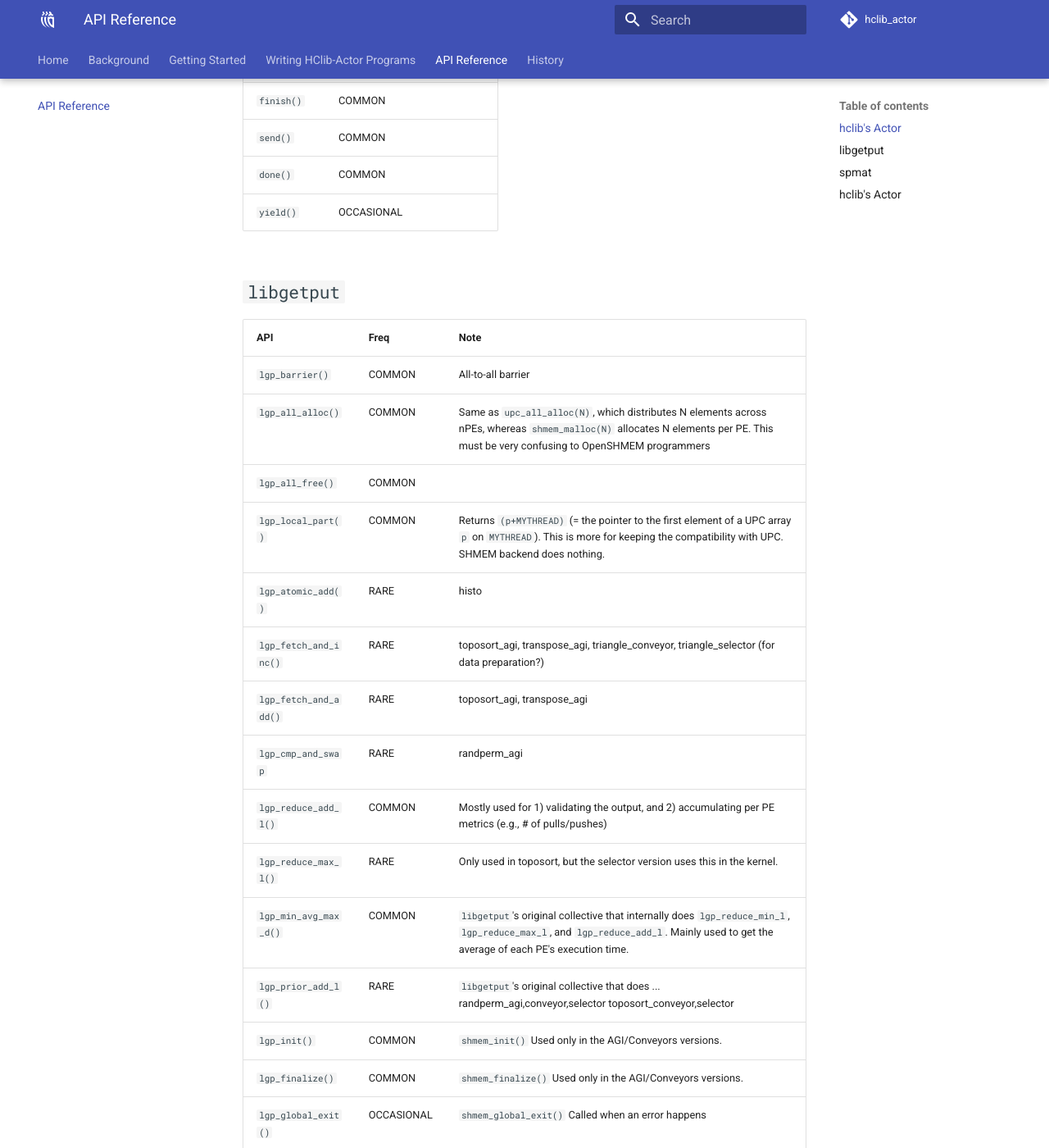
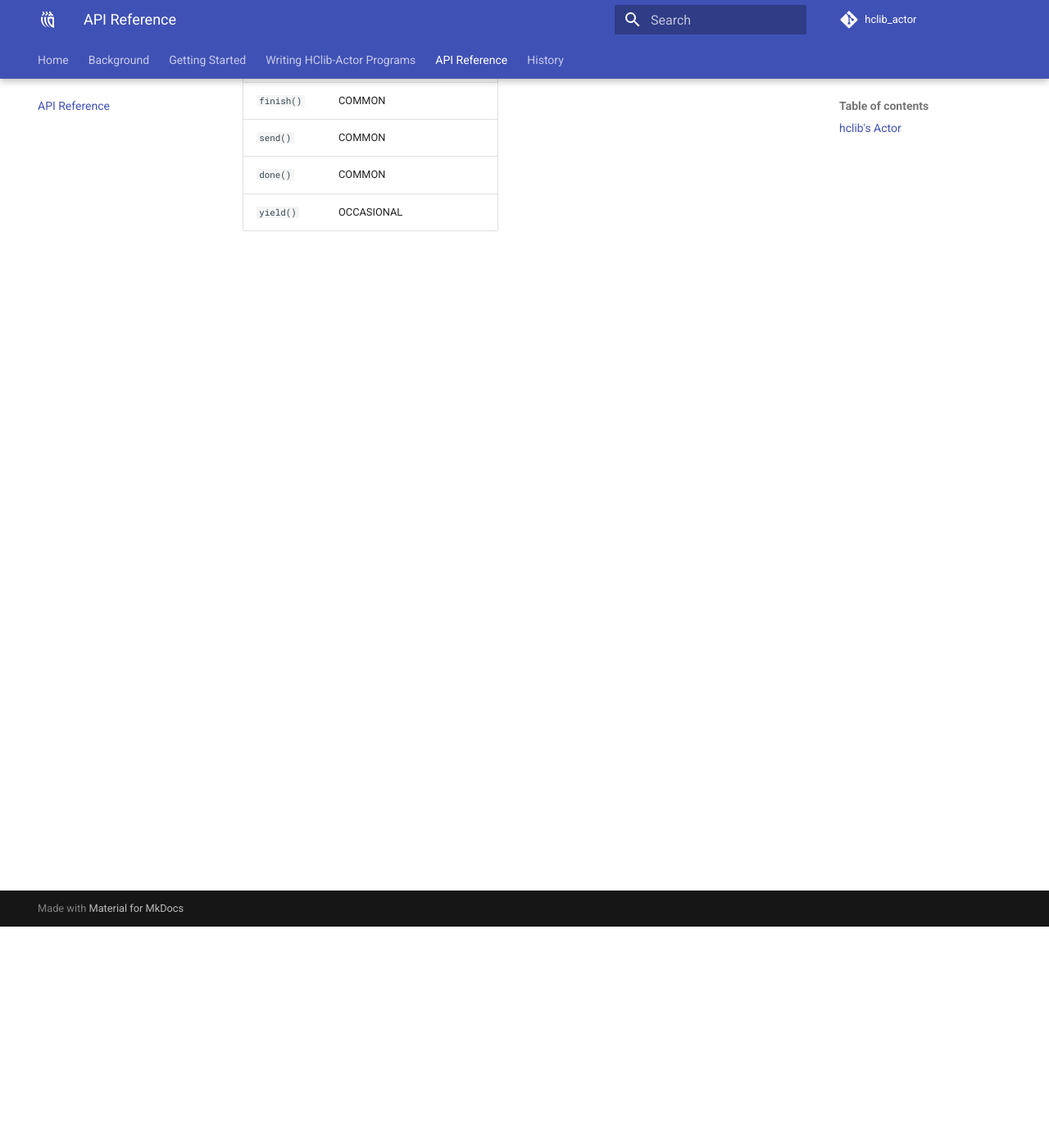
Before and after one commit to ahayashi/hclib-actor, an MkDocs documentation site: the page built from doc/markdowns/api/reference.md, in a window 1280 px wide and 1400 px high, scrolled down 270 px. Shown: the whole window at 82% size. Built offline with MkDocs 1.6.1 and Material for MkDocs 9.7.7, drawn with Linux system fonts in a browser that asks for light colours; some of the changed text lies outside the part shown.

Commit message:
Update reference.md

```diff
--- a/doc/markdowns/api/reference.md
+++ b/doc/markdowns/api/reference.md
@@ -7,49 +7,3 @@
 | `send()`              | COMMON  |    |
 | `done()`               | COMMON  |    |
 | `yield()`              | OCCASIONAL  |    |
-
-
-## `libgetput`
-
-| API                  | Freq    | Note |
-| :-                   | :-      |:-   |
-| `lgp_barrier()`      | COMMON  | All-to-all barrier   |
-| `lgp_all_alloc()`    | COMMON  | Same as `upc_all_alloc(N)`, which distributes N elements across nPEs, whereas `shmem_malloc(N)` allocates N elements per PE. This must be very confusing to OpenSHMEM programmers |
-| `lgp_all_free()`     |  COMMON |     |
-| `lgp_local_part()`   |  COMMON | Returns `(p+MYTHREAD)` (= the pointer to the first element of a UPC array `p` on `MYTHREAD`). This is more for keeping the compatibility with UPC. SHMEM backend does nothing.  |
-| `lgp_atomic_add()`   | RARE   | histo  |
-| `lgp_fetch_and_inc()`| RARE   | toposort_agi, transpose_agi, triangle_conveyor, triangle_selector (for data preparation?)|
-| `lgp_fetch_and_add()`| RARE   | toposort_agi, transpose_agi |
-| `lgp_cmp_and_swap`   | RARE   | randperm_agi     |
-| `lgp_reduce_add_l()` | COMMON | Mostly used for 1) validating the output, and 2) accumulating per PE metrics (e.g., # of pulls/pushes)  |
-| `lgp_reduce_max_l()` | RARE | Only used in toposort, but the selector version uses this in the kernel.    |
-| `lgp_min_avg_max_d()`| COMMON | `libgetput`'s original collective that internally does `lgp_reduce_min_l`, `lgp_reduce_max_l`, and `lgp_reduce_add_l`. Mainly used to get the average of each PE's execution time. |
-| `lgp_prior_add_l()`  | RARE | `libgetput`'s original collective that does ... randperm_agi,conveyor,selector toposort_conveyor,selector |
-| `lgp_init()`         | COMMON | `shmem_init()` Used only in the AGI/Conveyors versions.  |
-| `lgp_finalize()`     | COMMON |`shmem_finalize()` Used only in the AGI/Conveyors versions. |
-| `lgp_global_exit()`  | OCCASIONAL| `shmem_global_exit()` Called when an error happens |
-| `lgp_put_int64()` `lgp_get_int64()` | `libgetput` |     |
-
-## `spmat`
-
-| API                  | Freq    | Note |
-| :-                   | :-      |:-   |
-| `gen_erdos_renyi_graph_dist()` | COMMON  | `bale_old`  |
-| `generate_kronecker_graph()`   | COMMON  | `bale_old`  |
-| `read_matrix_mm_to_dist()`     |         |   |
-| `is_lower_triangular` |        |         |   |
-
-## `hclib`'s Actor
-
-| API                  | Freq    | Note |
-| :-                   | :-      |:-   |
-| `launch()`           | COMMON |  |
-| `finish()`             | COMMON  |    |
-| `send()`              | COMMON  |    |
-| `done()`               | COMMON  |    |
-| `yield()`              | OCCASIONAL  |    |
-
-
-!!! todo
-
-    Add 1) a high-level summary of the user-facing routines and 2) javadoc/doxygen like API reference pages for each routine.
```
